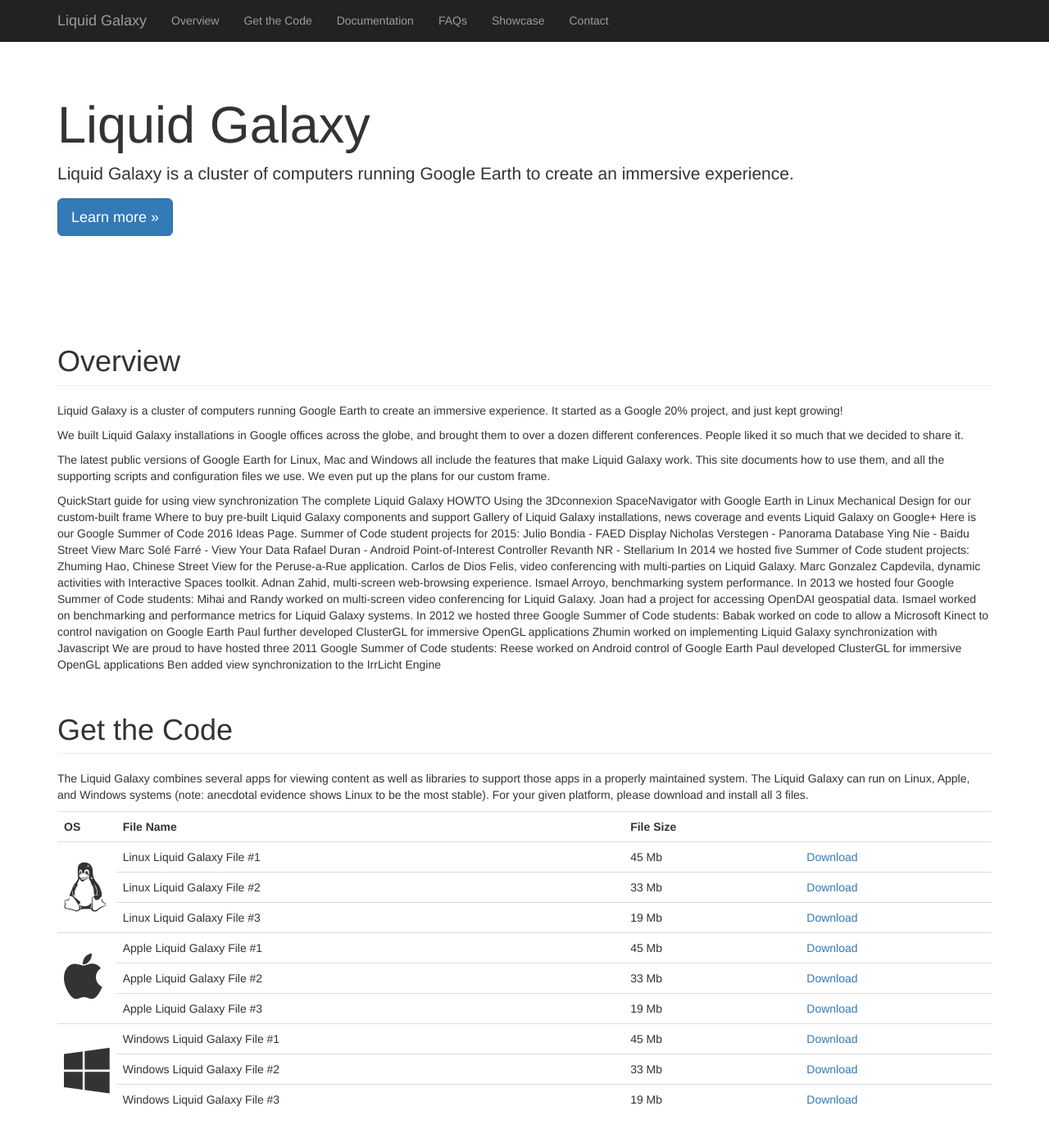
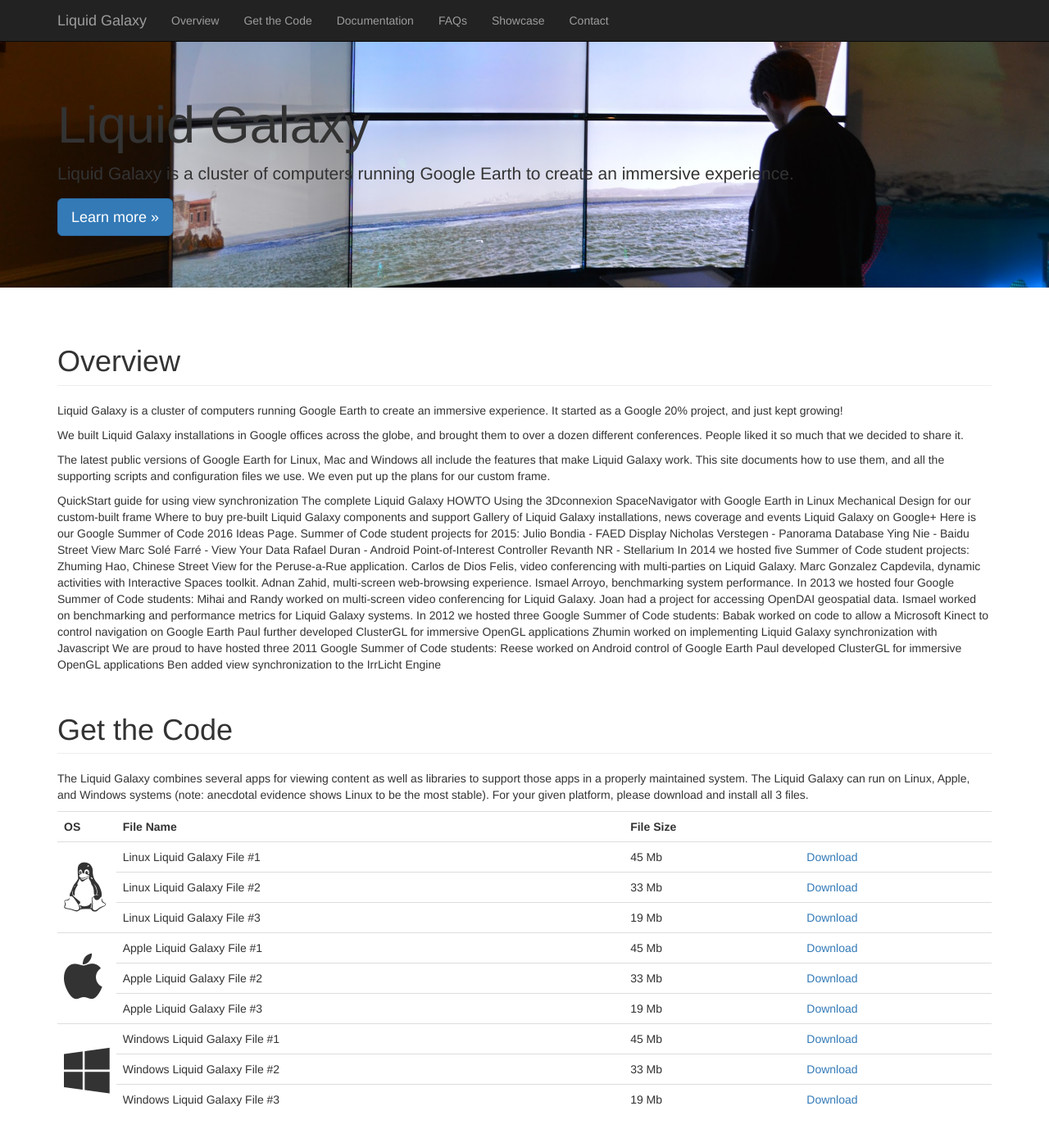
Before and after one commit to EndPointCorp/liquidgalaxy_wip, a Jekyll site: the page index.html, which Jekyll copies as it is, in a window 1280 px wide and 1400 px high. Shown: the top 1389 px of the window at 82% size. Built offline with Jekyll 4.4.1, drawn with Linux system fonts in a browser that asks for light colours.

Commit message:
Fix header background file path

```diff
--- a/css/style.css
+++ b/css/style.css
@@ -31,5 +31,5 @@
 }
 
 .header-bg {
-    background: url("img/lg-1.jpg") no-repeat 0 -320px/100%;
+    background: url("/liquidgalaxy_wip/img/lg-1.jpg") no-repeat 0 -320px/100%;
 }
```
